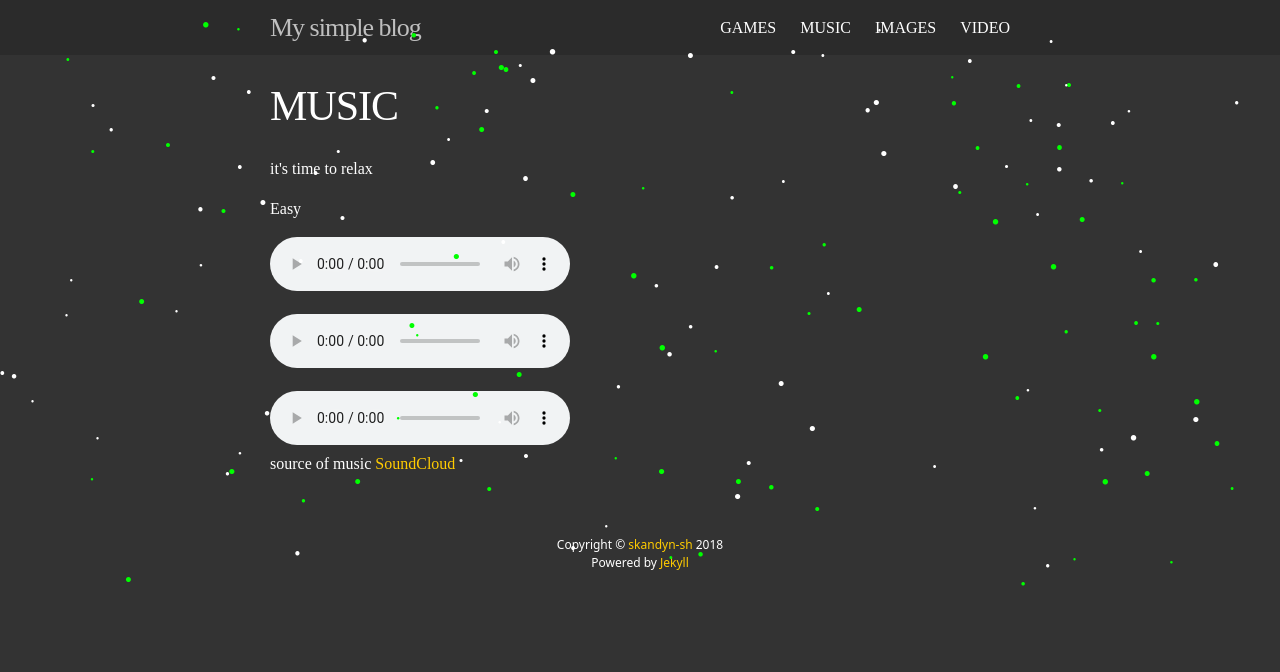
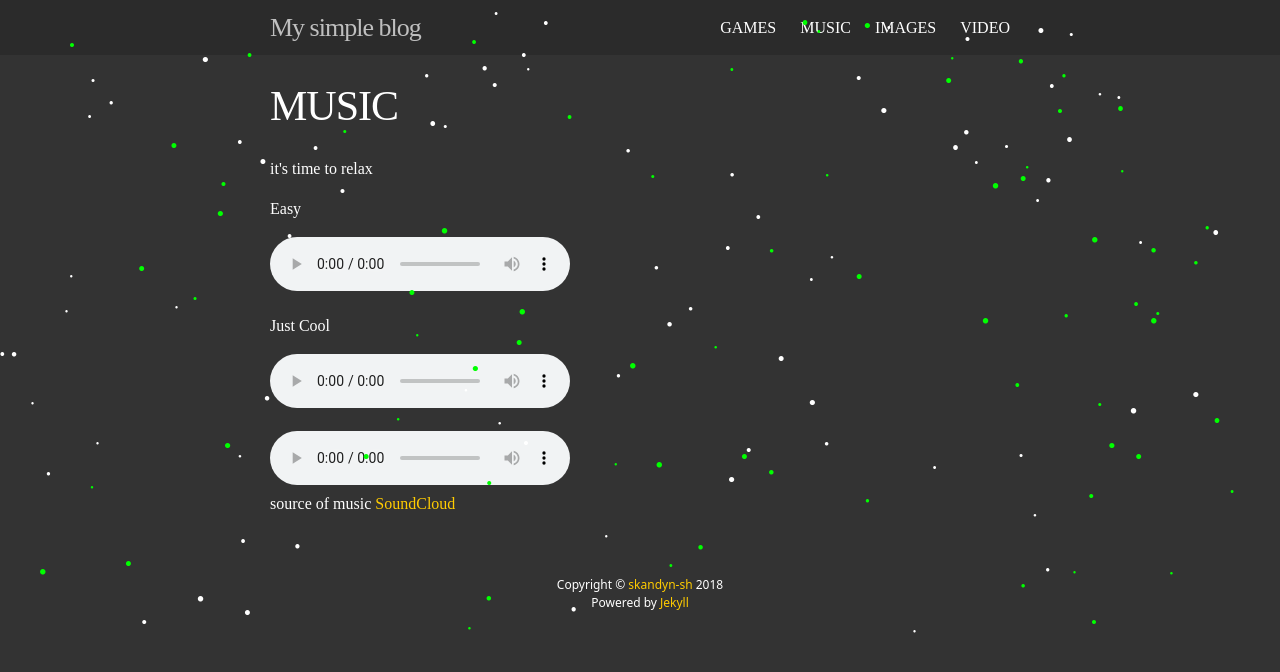
Before and after one commit to skandyn-sh/skandyn-sh.github.io, a Jekyll site: the page built from music.html, in a window 1280 px wide. Shown: the top 672 px of the page. Built offline with Jekyll 4.4.1, drawn with Linux system fonts in a browser that asks for light colours; nearby versions of some CDN libraries; library files that are not in the unit come from our copies; comment, search, counter and statistics services are not loaded.

Commit message:
Update music.html

```diff
--- a/music.html
+++ b/music.html
@@ -14,9 +14,11 @@
   <source src="/assets/music/Easy _ wowa.me CC0 Free Beautiful Music.mp3" type="audio/mpeg">
 </audio>
 <p style="padding-bottom: 1px"></p>
+Just Cool
+<p style="padding-bottom: 1px"></p>
 <audio controls>
   <source src="horse.ogg" type="audio/ogg">
-  <source src="/assets/music/" type="audio/mpeg">
+  <source src="/assets/music/Just Cool _ www.wowa.me.mp3" type="audio/mpeg">
 </audio>
 <p style="padding-bottom: 1px"></p>
 <audio controls>
```
